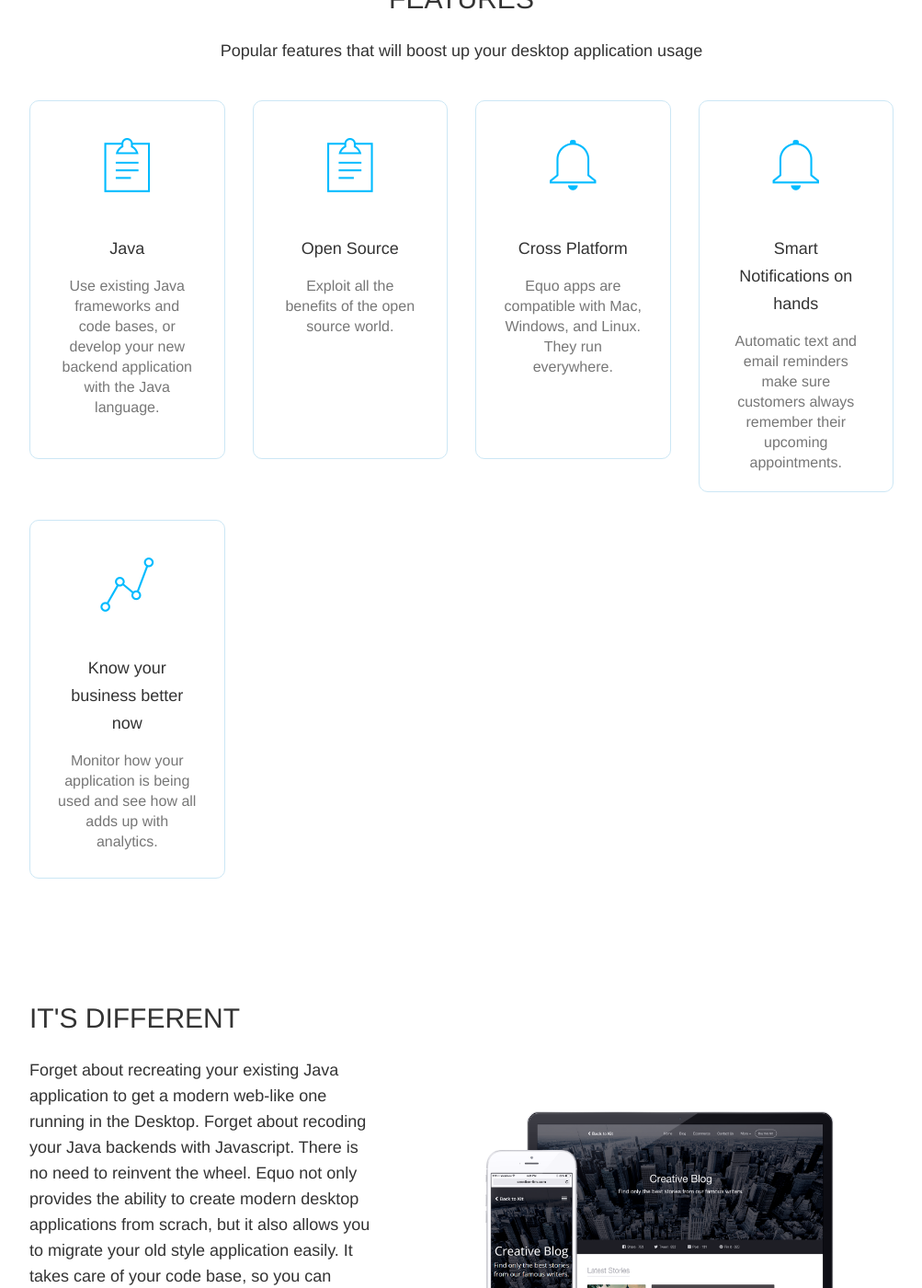
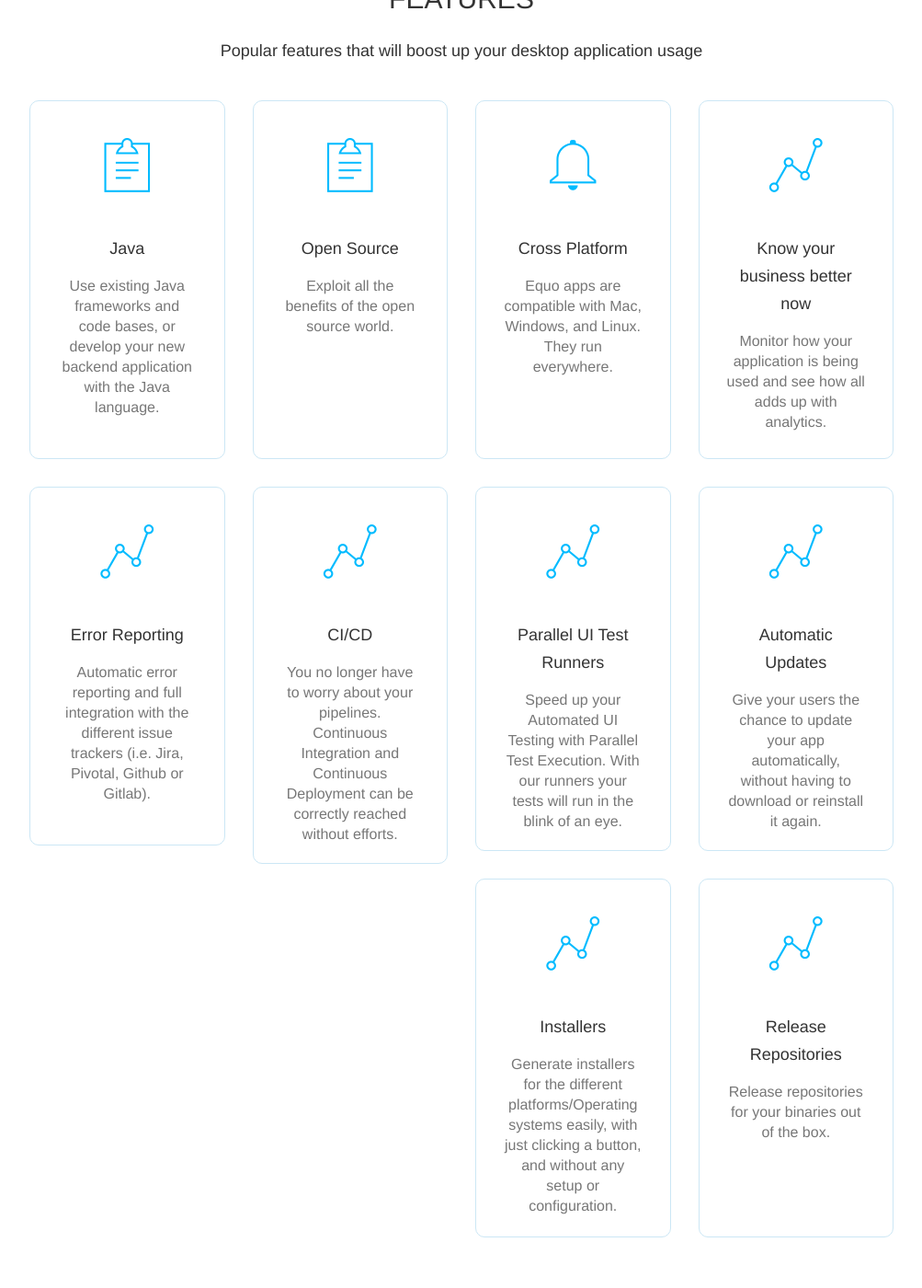
Before and after one commit to maketechnology/equo, a Jekyll site: the page built from index.html, in a window 1280 px wide and 1400 px high, scrolled down 1247 px. Shown: the whole window at 92% size, without its empty margins (138-1141 px from the left). Built offline with Jekyll 4.4.1, drawn with Linux system fonts in a browser that asks for light colours.

Commit message:
Add more features to the features section

```diff
--- a/_includes/features.html
+++ b/_includes/features.html
@@ -39,10 +39,10 @@
             <div class="col-md-3">
                 <div class="card card-blue">
                     <div class="icon">
-                        <i class="pe-7s-bell"></i>
+                        <i class="pe-7s-graph1"></i>
                     </div>
-                    <h4>Smart Notifications on hands</h4>
-                    <p>Automatic text and email reminders make sure customers always remember their upcoming appointments.</p>
+                    <h4>Know your business better now</h4>
+                    <p>Monitor how your application is being used and see how all adds up with analytics.</p>
                 </div>
             </div>
             <div class="col-md-3">
@@ -50,8 +50,53 @@
                     <div class="icon">
                         <i class="pe-7s-graph1"></i>
                     </div>
-                    <h4>Know your business better now</h4>
-                    <p>Monitor how your application is being used and see how all adds up with analytics.</p>
+                    <h4>Error Reporting</h4>
+                    <p>Automatic error reporting and full integration with the different issue trackers (i.e. Jira, Pivotal, Github or Gitlab).</p>
+                </div>
+            </div>
+            <div class="col-md-3">
+                <div class="card card-blue">
+                    <div class="icon">
+                        <i class="pe-7s-graph1"></i>
+                    </div>
+                    <h4>CI/CD</h4>
+                    <p>You no longer have to worry about your pipelines. Continuous Integration and Continuous Deployment can be correctly reached without efforts.</p>
+                </div>
+            </div>
+            <div class="col-md-3">
+                <div class="card card-blue">
+                    <div class="icon">
+                        <i class="pe-7s-graph1"></i>
+                    </div>
+                    <h4>Parallel UI Test Runners</h4>
+                    <p>Speed up your Automated UI Testing with Parallel Test Execution. With our runners your tests will run in the blink of an eye.</p>
+                </div>
+            </div>
+            <div class="col-md-3">
+                <div class="card card-blue">
+                    <div class="icon">
+                        <i class="pe-7s-graph1"></i>
+                    </div>
+                    <h4>Automatic Updates</h4>
+                    <p>Give your users the chance to update your app automatically, without having to download or reinstall it again.</p>
+                </div>
+            </div>
+            <div class="col-md-3">
+                <div class="card card-blue">
+                    <div class="icon">
+                        <i class="pe-7s-graph1"></i>
+                    </div>
+                    <h4>Installers</h4>
+                    <p>Generate installers for the different platforms/Operating systems easily, with just clicking a button, and without any setup or configuration.</p>
+                </div>
+            </div>
+            <div class="col-md-3">
+                <div class="card card-blue">
+                    <div class="icon">
+                        <i class="pe-7s-graph1"></i>
+                    </div>
+                    <h4>Release Repositories</h4>
+                    <p>Release repositories for your binaries out of the box.</p>
                 </div>
             </div>
         </div>
```
